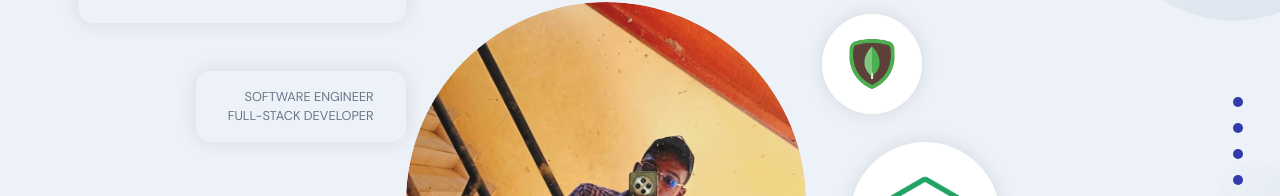
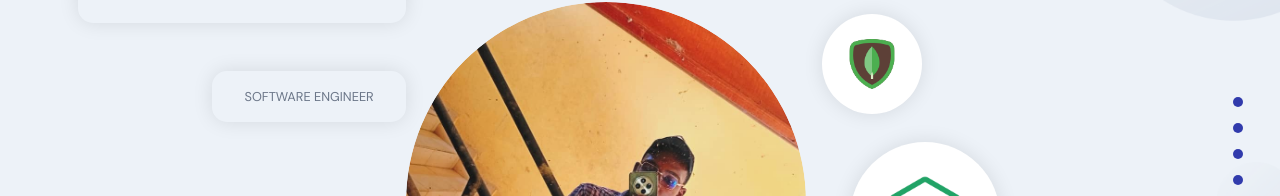
Before and after one commit to Chu-rill/Portfolio-v2, a React (Vite) app: page / in a window 1280 px wide. Shown: the part 246-442 px from the top of the page. Built offline with nearby package versions, Linux system fonts and the light colour scheme.

Commit message:
edited the title

```diff
--- a/src/container/Header/Header.jsx
+++ b/src/container/Header/Header.jsx
@@ -33,7 +33,7 @@ const Header = forwardRef(function Header(props, ref) {
             </div>
             <div className="tag-cmp app__flex">
               <p className="p-text">Software Engineer </p>
-              <p className="p-text">Full-Stack Developer</p>
+              {/* <p className="p-text">Full-Stack Developer</p> */}
             </div>
           </div>
         </motion.div>
```
